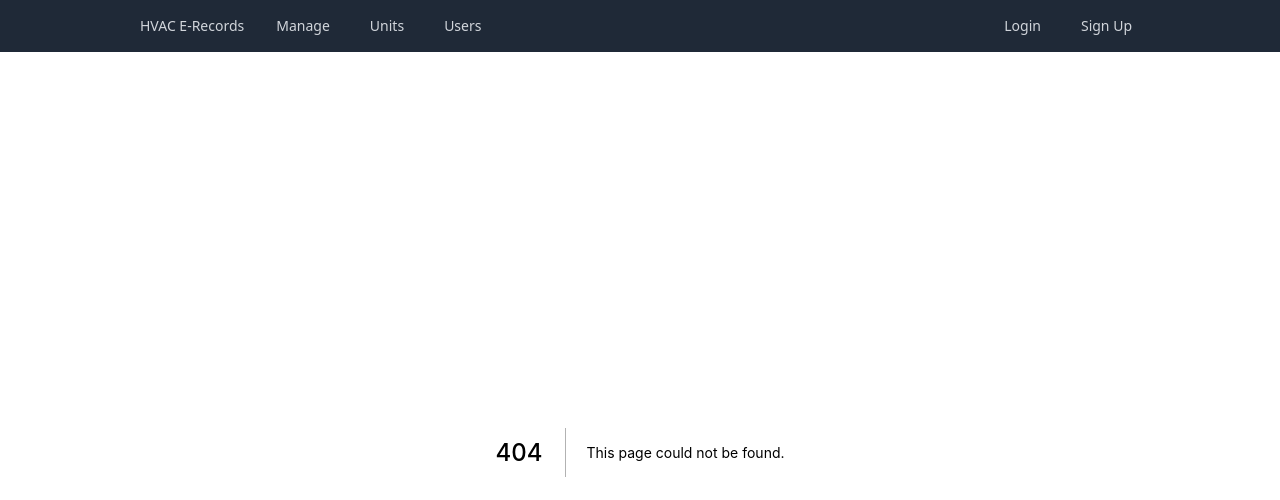
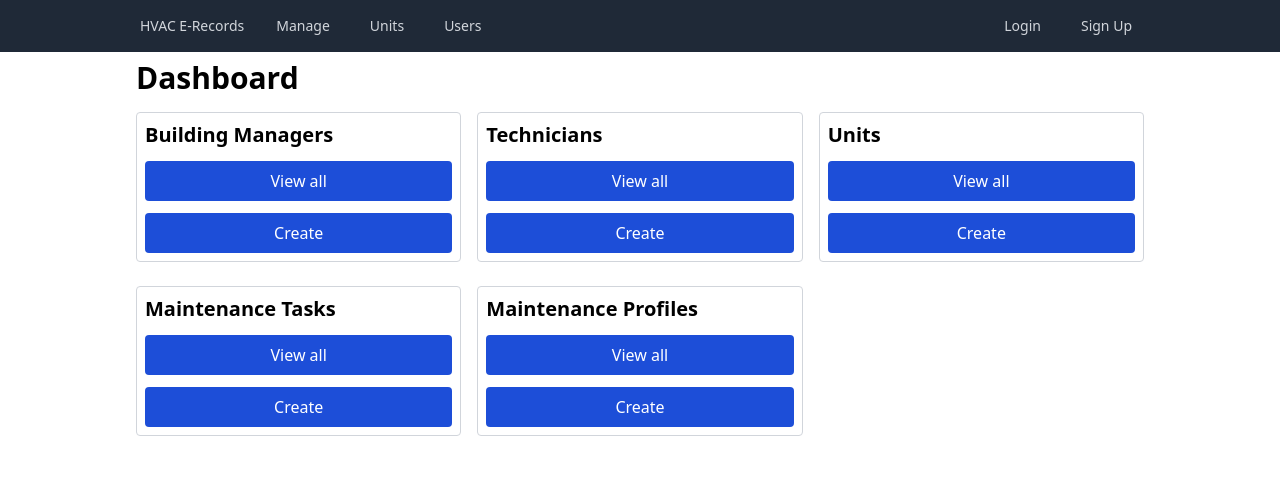
Before and after one commit to kevintdao/hvac-erecords, a Next.js app in the folder client/: page /dashboard in a window 1280 px wide. Before the commit this address had no page. Shown: the top 500 px of the page. Built offline with nearby package versions, Linux system fonts and the light colour scheme.

Commit message:
Add dashboard page and update index page

```diff
--- a/client/pages/about.js
+++ /dev/null
@@ -1,9 +0,0 @@
-import React from 'react';
-
-export default function about() {
-  return (
-    <div>
-      <h1>About Page</h1>
-    </div>
-  );
-}
--- /dev/null
+++ b/client/pages/dashboard.js
@@ -0,0 +1,64 @@
+import React from 'react'
+import Link from 'next/link'
+import Header from '../components/Header'
+
+export default function dashboard () {
+  const styles = {
+    cols2: 'grid md:grid-cols-2 gap-y-6 gap-4 grid-cols-1',
+    cols3: 'grid md:grid-cols-3 gap-y-6 gap-4 grid-cols-1',
+    colContainer: 'bg-white border border-gray-300 rounded p-2',
+    colHeader: 'mb-3 font-bold text-xl',
+    buttonDiv: 'space-y-3 flex flex-col',
+    button: 'p-2 bg-blue-700 rounded text-white text-center hover:bg-blue-800',
+  }
+
+  return (
+    <div className='space-y-4 mt-2'>
+      <Header title='Dashboard' />
+
+      <h2 className='font-bold text-3xl'>Dashboard</h2>
+
+      <div className={styles.cols3}>
+        <div className={styles.colContainer}>
+          <h3 className={styles.colHeader}>Building Managers</h3>
+          <div className={styles.buttonDiv}>
+            <Link href='/managers'><a className={styles.button}>View all</a></Link>
+            <Link href='/managers/create'><a className={styles.button}>Create</a></Link>
+          </div>
+        </div>
+
+        <div className={styles.colContainer}>
+          <h3 className={styles.colHeader}>Technicians</h3>
+          <div className={styles.buttonDiv}>
+            <Link href='/technicians'><a className={styles.button}>View all</a></Link>
+            <Link href='/technicians/create'><a className={styles.button}>Create</a></Link>
+          </div>
+        </div>
+
+        <div className={styles.colContainer}>
+          <h3 className={styles.colHeader}>Units</h3>
+          <div className={styles.buttonDiv}>
+            <Link href='/units'><a className={styles.button}>View all</a></Link>
+            <Link href='/units/create'><a className={styles.button}>Create</a></Link>
+          </div>
+        </div>
+
+        <div className={styles.colContainer}>
+          <h3 className={styles.colHeader}>Maintenance Tasks</h3>
+          <div className={styles.buttonDiv}>
+            <Link href='/tasks'><a className={styles.button}>View all</a></Link>
+            <Link href='/tasks/create'><a className={styles.button}>Create</a></Link>
+          </div>
+        </div>
+
+        <div className={styles.colContainer}>
+          <h3 className={styles.colHeader}>Maintenance Profiles</h3>
+          <div className={styles.buttonDiv}>
+            <Link href='/profiles'><a className={styles.button}>View all</a></Link>
+            <Link href='/profiles/create'><a className={styles.button}>Create</a></Link>
+          </div>
+        </div>
+      </div>
+    </div>
+  )
+}
--- a/client/pages/index.js
+++ b/client/pages/index.js
@@ -1,15 +1,13 @@
-import React from 'react';
-import Link from 'next/link';
+import React from 'react'
+import Header from '../components/Header'
 
-export default function Home() {
+export default function Home () {
   return (
-    <div>
-      <nav>
-        <Link href='/about'>
-          <a>About</a>
-        </Link>
-      </nav>
-      Home
+    <div className='space-y-4 mt-2'>
+      <Header title='HVAC E-Records' />
+
+      <h2 className='font-bold text-3xl'>Welcome to HVAC E-Records</h2>
+      <p>Click the login button to login to an existing account or sign up for an account</p>
     </div>
   )
 }
```
